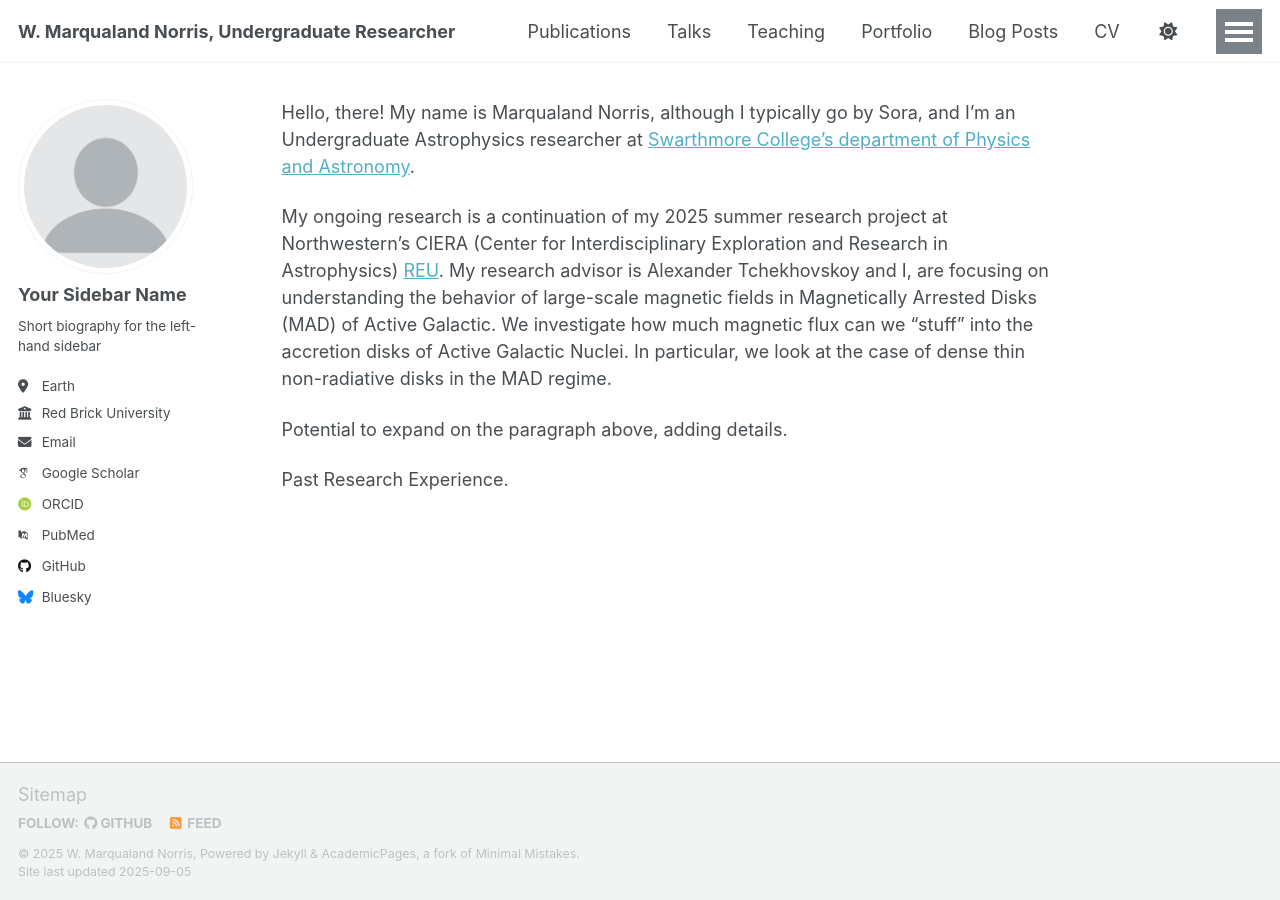
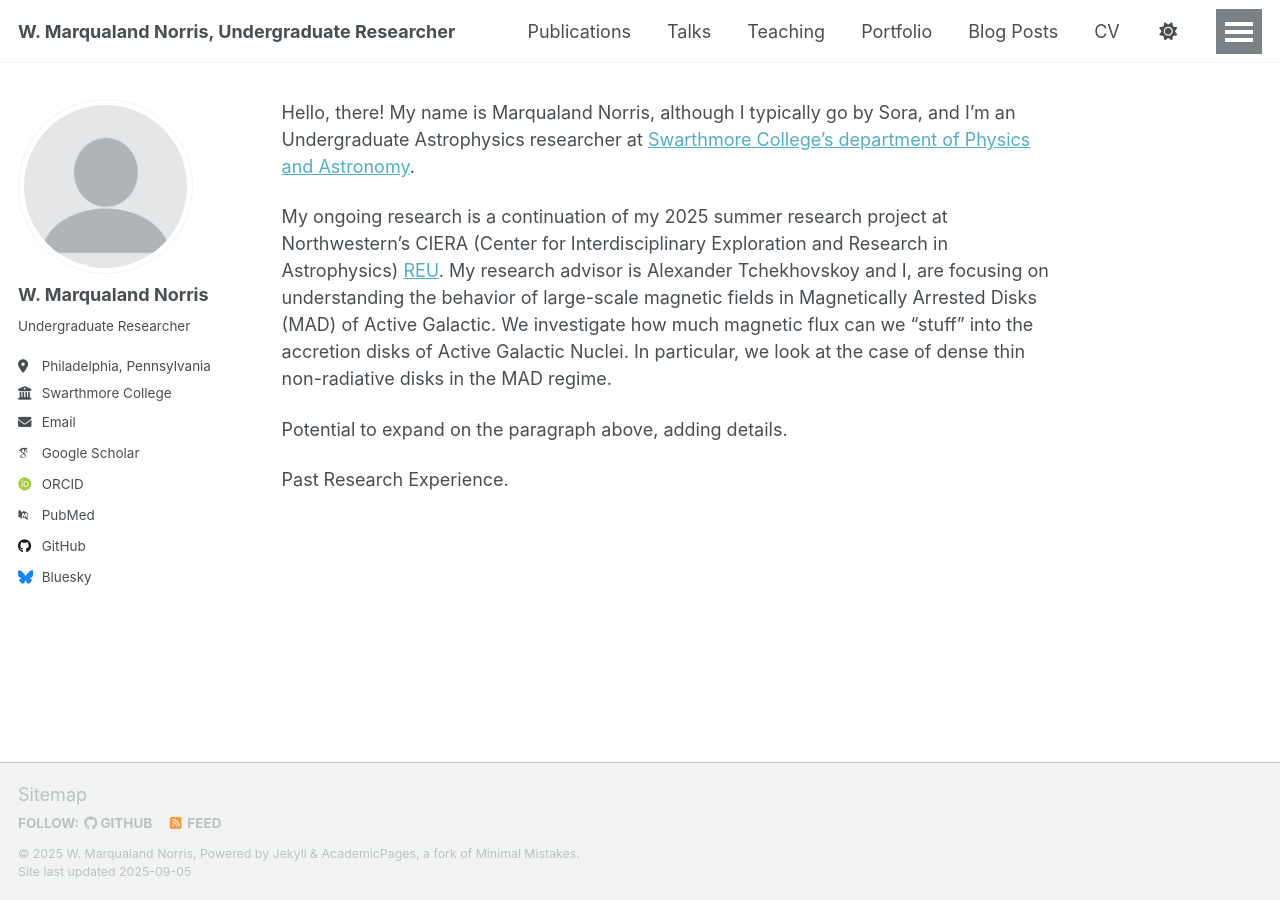
Before and after one commit to mnorris12/mnorris12.github.io, a Jekyll site: the page built from _pages/about.md, in a window 1280 px wide. Built offline with Jekyll 4.4.1, drawn with Linux system fonts in a browser that asks for light colours; some web fonts are replaced; a script that is not in the unit is left out.

Commit message:
Updating sidebar information

```diff
--- a/_config.yml
+++ b/_config.yml
@@ -23,13 +23,13 @@ repository               : "mnorris12/mnorris12.github.io"
 author:
   # Biographic information
   avatar           : "profile.png"
-  name             : "Your Sidebar Name"
-  pronouns         : # example: "she/her"
-  bio              : "Short biography for the left-hand sidebar"
-  location         : "Earth"
-  employer         : "Red Brick University"
+  name             : "W. Marqualand Norris"
+  pronouns         : # example: "he/him"
+  bio              : "Undergraduate Researcher"
+  location         : "Philadelphia, Pennsylvania"
+  employer         : "Swarthmore College"
   uri              : # URL
-  email            : "none@example.org"
+  email            : "mnorris1@swarthmore.edu"
 
   # Academic websites
   academia         : # URL
```
